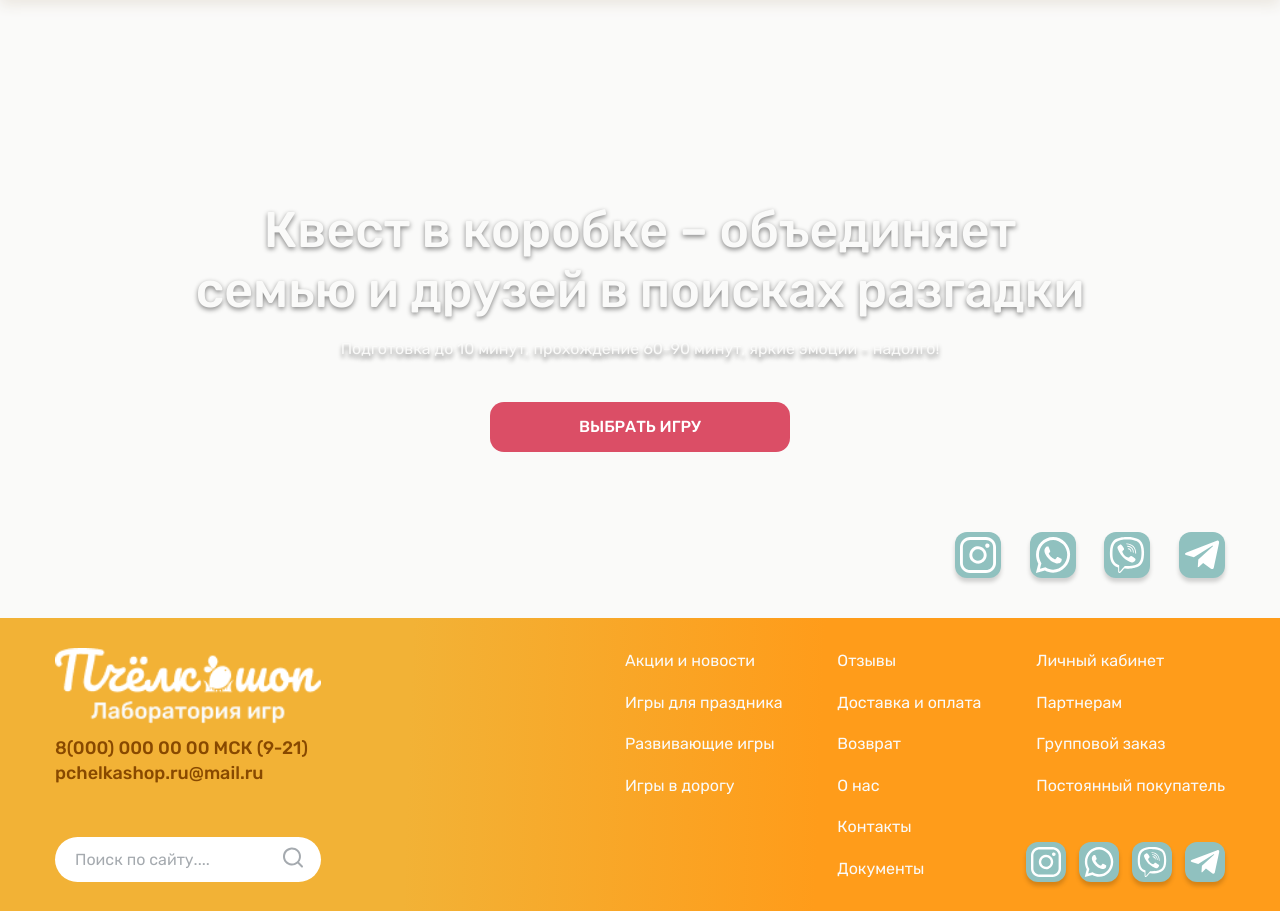
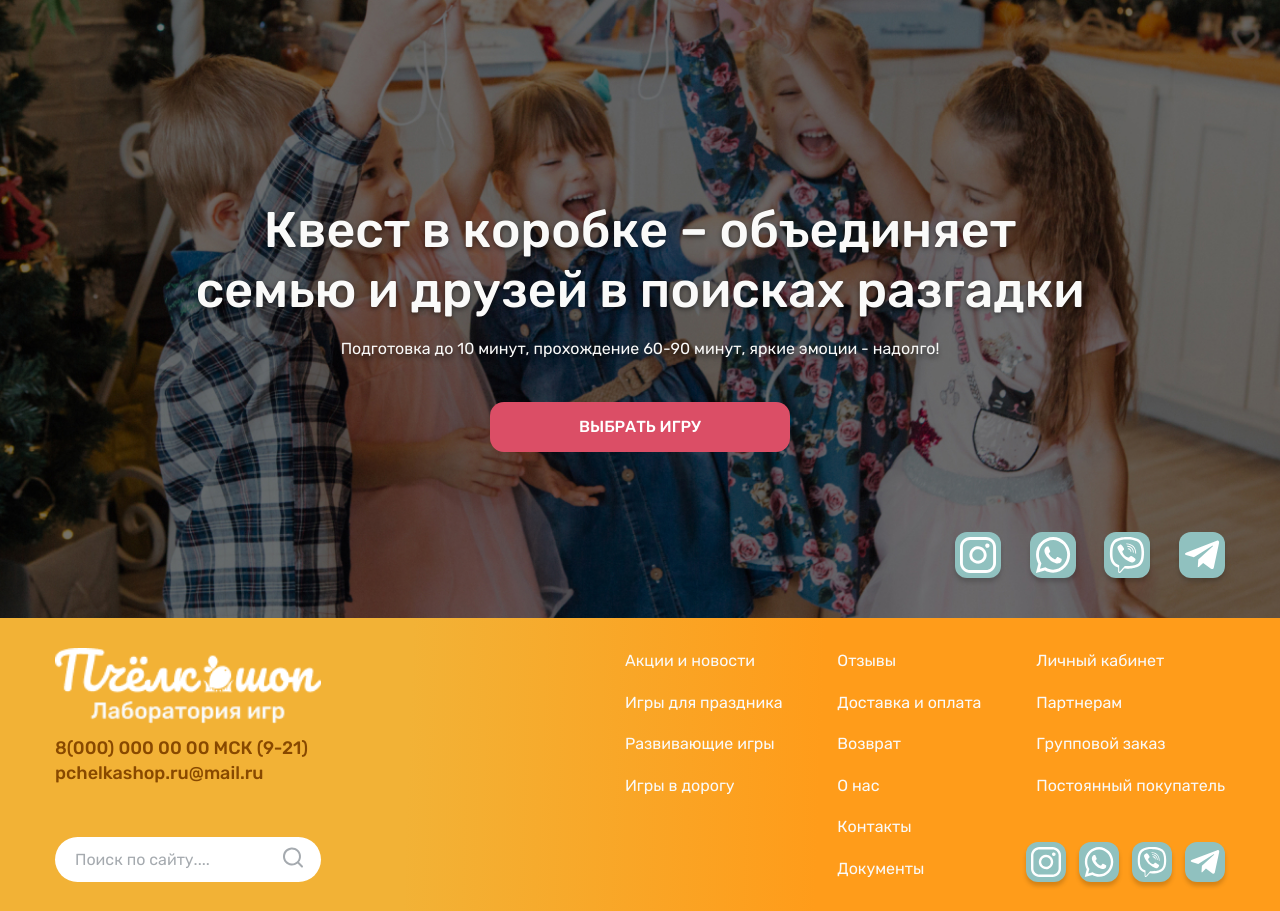
Before and after one commit to leruniaaaa/leruniaaaa.github.io, a PHP site: page / in a window 1280 px wide. Shown: the part 182-1093 px from the top of the page. Run offline with PHP 8.4, Linux system fonts and the light colour scheme.

Commit message:
Update style.css

```diff
--- a/shop/css/style.css
+++ b/shop/css/style.css
@@ -589,6 +589,7 @@ body._pc .header__menu-item:hover .header__submenu-list {
 }
 /*hero*/
 .hero {
+	background-image: url('../images/hero-bg.jpg');
 	background-repeat: no-repeat;
 	background-position: top center;
 	background-size: cover;
```
